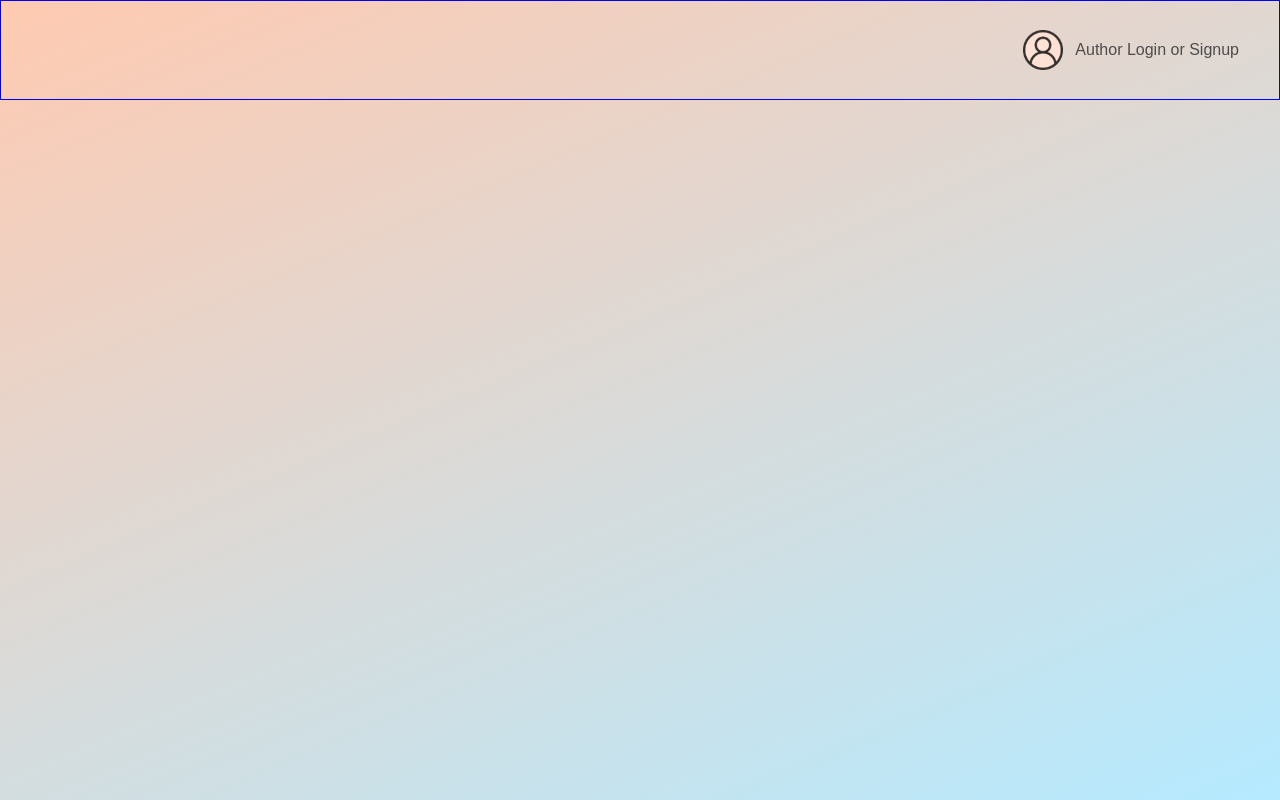
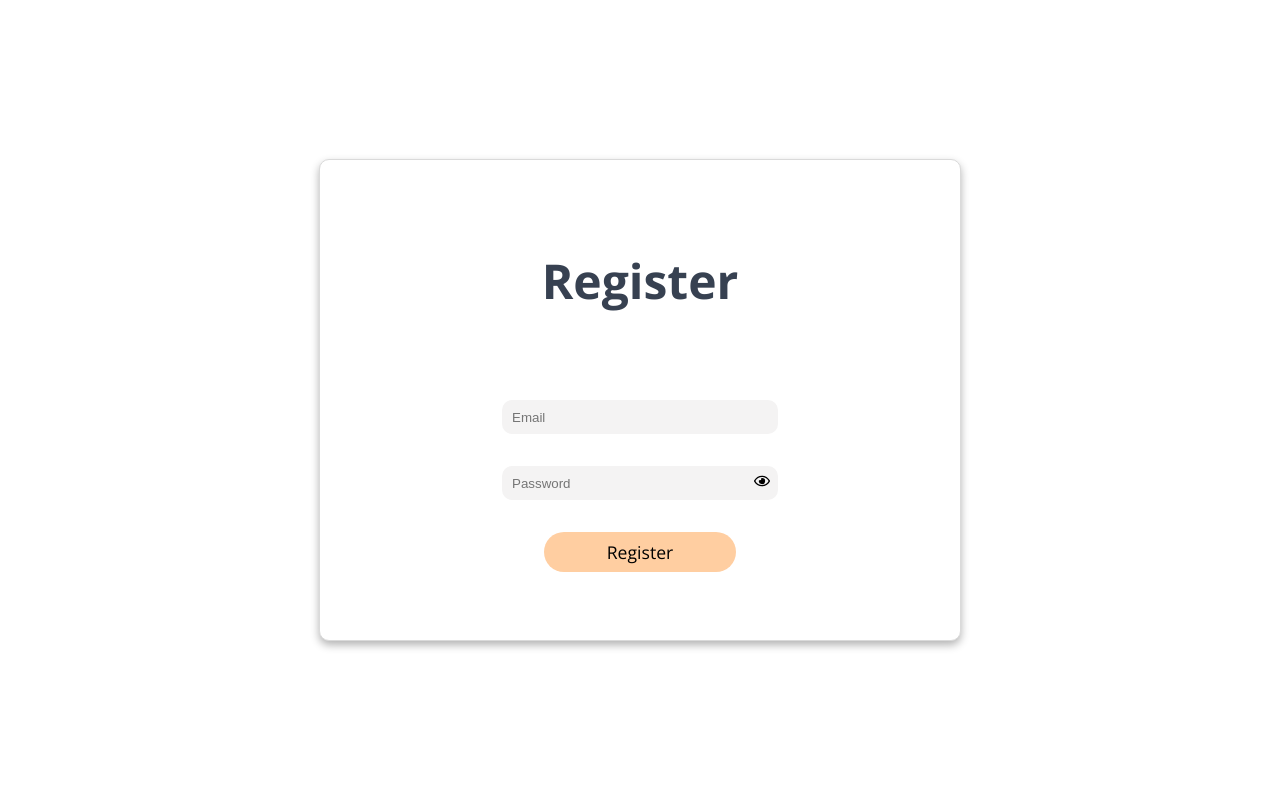
Before and after one commit to gekiiMei/ITI-FAQ, a React (Vite) app in the folder client/: page / in a window 1280 px wide. Built offline with nearby package versions, Linux system fonts and the light colour scheme.

Commit message:
Finished registration ui, need to pay some attention on responsiveness soon

```diff
--- a/client/src/App.tsx
+++ b/client/src/App.tsx
@@ -7,22 +7,13 @@ import './App.css'
 
 // TEMPORARY IMPORT FOR COMPONENT TESTING! -harley
 import TEMPTESTPAGE from "./pages/TEMPTESTPAGE.tsx"
+import RegisterModal from "./components/RegisterModal/RegisterModal.tsx"
 
 function App() {
 
   return (
     <>
-      {/* PLACE ROUTES HERE */}
-      <Routes>
-        <Route path="/" element={ <LandingPage /> } />
-        <Route path="/login" element={ <LoginPage /> } />
-        <Route element={ <AuthRoute /> }>
-          <Route path="/dashboard" element= { <DashboardPage /> } />
-        </Route>
-
-        {/* TEMPORARY!! FOR COMPONENT TESTING!! DELETE AFTER -Harley */}
-        <Route path="/comp-test" element={ <TEMPTESTPAGE /> } />
-      </Routes>
+      <RegisterModal />
     </>
   )
 }
--- /dev/null
+++ b/client/src/components/RegisterModal/RegisterModal.css
@@ -0,0 +1,136 @@
+@import url('https://fonts.googleapis.com/css2?family=Open+Sans:ital,wght@0,300..800;1,300..800&family=Poppins:ital,wght@0,100;0,200;0,300;0,400;0,500;0,600;0,700;0,800;0,900;1,100;1,200;1,300;1,400;1,500;1,600;1,700;1,800;1,900&family=Roboto:ital,wght@0,100..900;1,100..900&family=Varela+Round&display=swap');
+
+.register-modal {
+    position: absolute;
+    width: 80%;
+    height: clamp(70%, 5vh, 80%);
+    top: 50%;
+    left: 50%;
+    transform: translate(-50%, -50%);
+    display: flex;
+    justify-content: center;
+    background-color: white;
+    border: 1px solid rgb(218, 218, 218);
+    box-shadow: 0 4px 8px rgba(0,0,0,0.3);
+    border-radius: 10px;
+}
+
+.register-modal-title-wrapper {
+    width: 100%;
+    height: 50%;
+    display: flex;
+    align-items: center;
+    justify-content: center;
+}
+
+.register-modal-title-wrapper h3 {
+    font-size: clamp(3rem, 2.5vw, 3.5rem);
+    font-family: 'Open Sans', sans-serif;
+    color: #374151;
+}
+
+.inner-register-modal-wrapper {
+    width: 100%;
+    display: flex;
+    flex-direction: column;
+    align-items: center;
+    justify-content: center;
+}
+
+.register-modal-input-wrapper {
+    width: 100%;
+    height: 50%;
+}
+
+.register-modal-form {
+    width: 100%;
+    height: 100%;
+    display: flex;
+    flex-direction: column;
+    align-items: center;
+    gap: 2rem;
+}
+
+.register-modal-form input {
+    width: clamp(15rem, 20vw, 18rem);
+    height: clamp(1.5rem, 4vh, 5rem);
+    border-radius: 10px;
+    border: none;
+    background-color: rgb(244, 243, 243);
+    padding-left: 10px;
+    padding-right: 10px;
+}
+
+.password-input-wrapper {
+    position: relative;
+    display: inline-block;
+}
+
+.icon-wrapper {
+    position: absolute;
+    right: 8px;
+    top: 50%;
+    transform: translateY(-50%);
+    cursor: pointer;
+}
+
+.register-button {
+    width: clamp(12rem, 5vw, 15rem);
+    height: clamp(1.5rem, 5vh, 3rem);
+    background-color: #FFCEA1;
+    font-family: 'Open Sans', sans-serif;
+    border-radius: 50px;
+    font-size: clamp(1.1rem, 2vh, 1.3rem);
+    border: none;
+}
+
+@media only screen and (min-width : 540px) {
+    .register-modal {
+        position: absolute;
+        width: 60%;
+        height: clamp(70%, 5vh, 75%);
+        top: 50%;
+        left: 50%;
+        transform: translate(-50%, -50%);
+        display: flex;
+        justify-content: center;
+        background-color: white;
+        border: 1px solid rgb(218, 218, 218);
+        box-shadow: 0 4px 8px rgba(0,0,0,0.3);
+        border-radius: 10px;
+    }
+}
+
+@media only screen and (min-width: 768px) {
+    .register-modal {
+        position: absolute;
+        width: 50%;
+        height: clamp(60%, 5vh, 70%);
+        top: 50%;
+        left: 50%;
+        transform: translate(-50%, -50%);
+        display: flex;
+        justify-content: center;
+        background-color: white;
+        border: 1px solid rgb(218, 218, 218);
+        box-shadow: 0 4px 8px rgba(0,0,0,0.3);
+        border-radius: 10px;
+    }
+}
+
+@media only screen and (min-width : 1495px) {
+    .register-modal {
+        position: absolute;
+        width: 30%;
+        height: clamp(70%, 5vh, 80%);
+        top: 50%;
+        left: 50%;
+        transform: translate(-50%, -50%);
+        display: flex;
+        justify-content: center;
+        background-color: white;
+        border: 1px solid rgb(218, 218, 218);
+        box-shadow: 0 4px 8px rgba(0,0,0,0.3);
+        border-radius: 10px;
+    }
+}
--- /dev/null
+++ b/client/src/components/RegisterModal/RegisterModal.tsx
@@ -0,0 +1,42 @@
+import { useRef, useState } from "react";
+import { FaRegEye, FaRegEyeSlash } from "react-icons/fa";
+
+import "./RegisterModal.css";
+
+export default function RegisterModal() {
+
+    const modalRef = useRef<HTMLDivElement>(null);
+    const[passwordState, setPasswordState] = useState("password");
+
+    const handlePasswordState = () => {
+        passwordState === "password" ? setPasswordState("text") : setPasswordState("password");
+    }
+
+    return (
+        <>
+            <div ref={modalRef} className="register-modal">
+                <div className="inner-register-modal-wrapper">
+                    <div className="register-modal-title-wrapper">
+                        <h3>Register</h3>
+                    </div>
+                    <div className="register-modal-input-wrapper">
+                        <form className="register-modal-form">
+                            <input type="email" placeholder="Email" required />
+                            <div className="password-input-wrapper">
+                                <input type={passwordState} placeholder="Password" required/>
+                                <div className="icon-wrapper" onClick={handlePasswordState}>
+                                    {
+                                    passwordState === "password" ?
+                                    <FaRegEye /> :
+                                    <FaRegEyeSlash />
+                                    }
+                                </div>
+                            </div>
+                            <button type="submit" className="register-button">Register</button>
+                        </form>
+                    </div>
+                </div>
+            </div>
+        </>
+    );
+}
```
Also changed, not shown: 1 other file (tests, documents, lock files or other folders).
